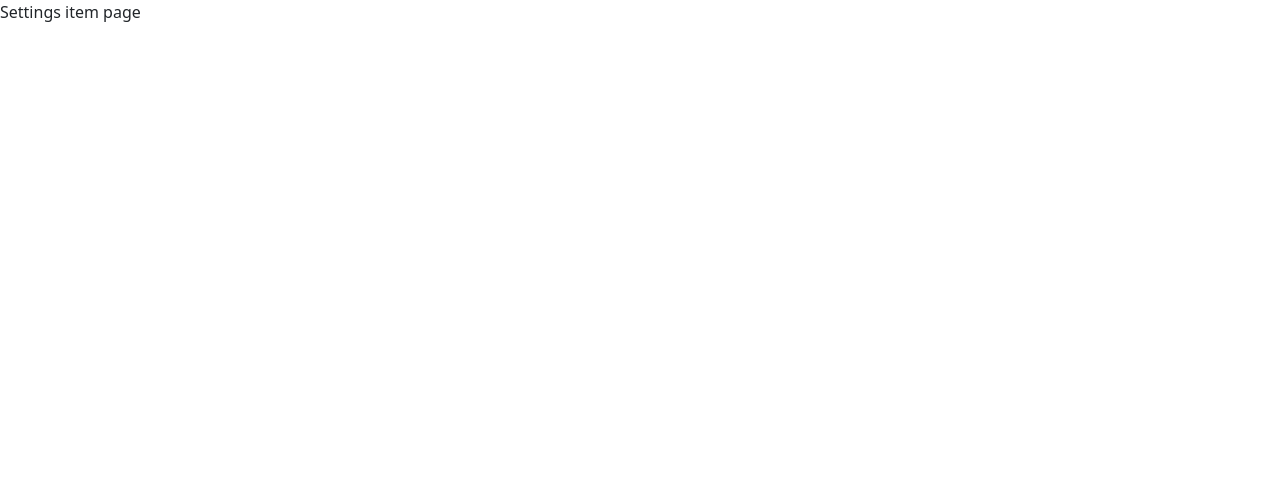
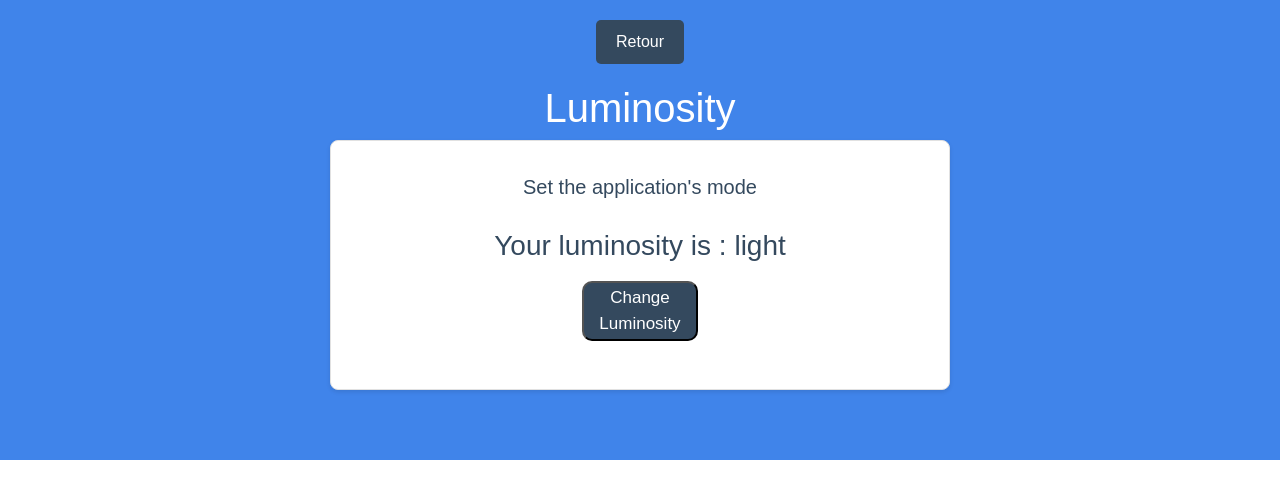
Before and after one commit to cedric190703/ALOA, a React (Vite) app in the folder app-frontend/: page /settings/1 in a window 1280 px wide. Shown: the top 498 px of the page. Built offline with nearby package versions, Linux system fonts and the light colour scheme.

Commit message:
add: settings items

```diff
--- /dev/null
+++ b/app-frontend/src/atoms/LogoutButton.tsx
@@ -0,0 +1,21 @@
+import { useNavigate } from "react-router-dom";
+import { IoIosLogOut } from "react-icons/io";
+import '../styles/logoutButton.css';
+
+function LogoutButton() {
+    const navigate = useNavigate();
+    const handleGetBack = () => {
+        navigate("/home");
+    }
+
+    return (
+        <div className="button-back">
+            <button onClick={handleGetBack} className="back-button">
+                <IoIosLogOut className="icon-back"/>
+                <span className="text-home-button">Log out</span>
+            </button>
+        </div>
+    );
+}
+
+export default LogoutButton;
--- a/app-frontend/src/molecules/Settings.tsx
+++ b/app-frontend/src/molecules/Settings.tsx
@@ -34,8 +34,8 @@ const SettingsModule : React.FC = () => {
         },
         {
             id: 4,
-            title: "About us",
-            description: "Find more about us",
+            title: "About",
+            description: "Find more about the application",
             Icon: SettingsType.AboutUs
         }
     ];
--- a/app-frontend/src/organisms/SettingsItemPage.tsx
+++ b/app-frontend/src/organisms/SettingsItemPage.tsx
@@ -1,11 +1,107 @@
-function SettingsItemPage() {
+import React, { useState } from "react";
+import { useNavigate, useParams } from "react-router-dom";
+import LogoutButton from '../atoms/LogoutButton';
+import '../styles/settings.css';
+
+interface SettingsDetails {
+    title: string;
+    description: string;
+    icon?: string;
+}
+
+const SettingsItemPage: React.FC = () => {
+    const { id } = useParams<{ id: string }>();
+    const navigate = useNavigate();
+    const [lightMode, setLightMode] = useState<boolean>(() => JSON.parse(localStorage.getItem('lightMode') || 'true'));
+
+    const settingsDetails: { [key: string]: SettingsDetails } = {
+        "1": {
+            title: "Luminosity",
+            description: "Set the application's mode",
+        },
+        "2": {
+            title: "Logout",
+            description: "Logout from the application",
+        },
+        "3": {
+            title: "Security",
+            description: "Security and privacy",
+        },
+        "4": {
+            title: "About",
+            description: "Why I made this application",
+        }
+    };
+
+    const getBack = () => {
+        navigate(`/settings`);
+    }
+
+    const item = settingsDetails[id];
+
+    if (!item) {
+        return <p>Document not found</p>;
+    }
+
     return (
-        <>
-            <p>
-                Settings item page
-            </p>
-        </>
-    )
+        <div className="settings-item-container">
+            <button id='get-back' onClick={getBack}>
+                Retour
+            </button>
+            <h1>{item.title}</h1>
+            <div className="section-items-settings">
+                <p>{item.description}</p>
+                {id === "1" && (
+                    <div className="option-item">
+                        <h3 className="min-value">Your luminosity is : {lightMode ? 'light' : 'dark'}</h3>
+                        <button id="luminosity-btn" onClick={() => setLightMode(!lightMode)}>
+                            Change Luminosity
+                        </button>
+                    </div>
+                )}
+                {id === "2" && (
+                    <div className="option-item">
+                        <LogoutButton />
+                    </div>
+                )}
+                {id === "3" && (
+                    <div className="option-item">
+                        <div className="settings-items">
+                            <ol>
+                                <li>
+                                    <strong>Authentication and Authorization</strong>: Our application uses JSON Web
+                                    Tokens
+                                    (JWT) for secure user authentication. Each user is assigned a unique token upon
+                                    login,
+                                    which is then used to authorize subsequent requests.
+                                </li>
+                                <li>
+                                    <strong>Data Encryption</strong>: All sensitive data is encrypted both at rest and
+                                    in
+                                    transit. We use HTTPS for secure data transmission and bcrypt for data storage
+                                    encryption.
+                                </li>
+                                <li>
+                                    <strong>Error Handling</strong>: Our error messages are designed to be user-friendly
+                                    without revealing any sensitive information or system details.
+                                </li>
+                                <li>
+                                    <strong>Secure Cookies</strong>: Our application uses secure, HTTP-only cookies to
+                                    store session tokens.
+                                </li>
+                            </ol>
+                        </div>
+                    </div>
+                )}
+                {id === "4" && (
+                    <p>
+                        This is not a professional EHR system (it was developed in less than 3 days)
+                        This is a very simple EHR system prototype for learning fullstack development but also to learn about EHR systems.
+                    </p>
+                )}
+            </div>
+        </div>
+    );
 }
 
 export default SettingsItemPage;
--- a/app-frontend/src/pages/LoginPage.tsx
+++ b/app-frontend/src/pages/LoginPage.tsx
@@ -1,4 +1,4 @@
-import { useState } from 'react';
+import React, { useState } from 'react';
 import Logo from '../assets/logoAloa.jpg';
 import { useNavigate } from 'react-router-dom';
 import Form from 'react-bootstrap/Form';
@@ -11,7 +11,7 @@ function LoginPage() {
     const [password, setPassword] = useState('');
     const [validated, setValidated] = useState(false);
 
-    const handleLogin = (event: any) => {
+    const handleLogin = (event: React.FormEvent<HTMLFormElement>) => {
         event.preventDefault();
         const form = event.currentTarget;
         if (form.checkValidity() === false) {
@@ -24,6 +24,11 @@ function LoginPage() {
 
     const handleSignup = () => {
         navigate('/signup');
+    };
+
+    // Basic sanitization function to remove any HTML tags from input
+    const sanitizeInput = (input: string) => {
+        return input.replace(/</g, "&lt;").replace(/>/g, "&gt;");
     };
 
     return (
@@ -39,7 +44,7 @@ function LoginPage() {
                         <Form.Control
                             type="email"
                             placeholder="Mail"
-                            value={email}
+                            value={sanitizeInput(email)}
                             onChange={(e) => setEmail(e.target.value)}
                             required
                         />
@@ -51,7 +56,7 @@ function LoginPage() {
                         <Form.Control
                             type="password"
                             placeholder="Password"
-                            value={password}
+                            value={sanitizeInput(password)}
                             onChange={(e) => setPassword(e.target.value)}
                             required
                         />
@@ -59,7 +64,7 @@ function LoginPage() {
                             Please enter your password.
                         </Form.Control.Feedback>
                     </Form.Group>
-                    <a href="/forgot-password">forgot your password?</a>
+                    <a href="/forgot-password">Forgot your password?</a>
                     <Button id="login-btn" type="submit">Log in</Button>
                 </Form>
                 <div className="bottom-form-login">
--- /dev/null
+++ b/app-frontend/src/styles/logoutButton.css
@@ -0,0 +1,38 @@
+.button-back {
+    display: flex;
+    justify-content: center;
+    align-items: center;
+    margin: 1rem;
+}
+
+.back-button {
+    display: flex;
+    align-items: center;
+    background-color: #ff4d4d; /* Red background */
+    color: white;
+    border: none;
+    border-radius: 8px;
+    padding: 0.5rem 1rem;
+    font-size: 1rem;
+    cursor: pointer;
+    transition: background-color 0.3s, transform 0.2s;
+    box-shadow: 0 4px 8px rgba(0, 0, 0, 0.2);
+}
+
+.back-button:hover {
+    background-color: #e60000; /* Darker red */
+    transform: scale(1.05);
+}
+
+.back-button:focus {
+    outline: none;
+}
+
+.icon-back {
+    font-size: 1.2rem;
+    margin-right: 0.5rem;
+}
+
+.text-home-button {
+    font-weight: bold;
+}
--- a/app-frontend/src/styles/settings.css
+++ b/app-frontend/src/styles/settings.css
@@ -29,7 +29,7 @@
     background-color: #ffffff;
     box-shadow: 0 2px 4px rgba(0, 0, 0, 0.1);
     width: 50%;
-    height: 400px;
+    height: 250px;
     justify-content: center;
     box-sizing: border-box;
     text-align: center;
@@ -136,6 +136,14 @@
     padding-left: 10px;
 }
 
+#luminosity-btn {
+    margin-top: 10px;
+}
+
+.settings-items {
+    color: black;
+}
+
 @media screen and (max-width: 700px) {
     .settings-modules {
         padding: 15px;
```
